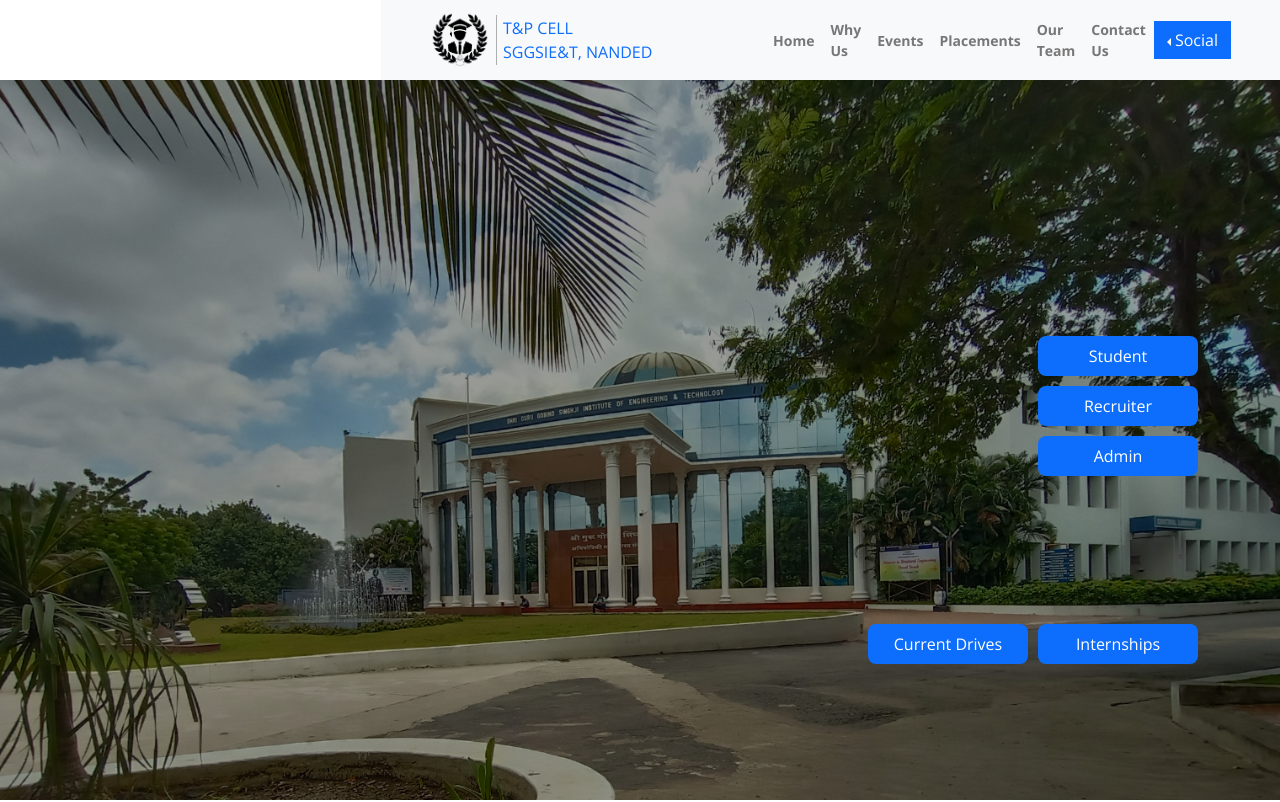
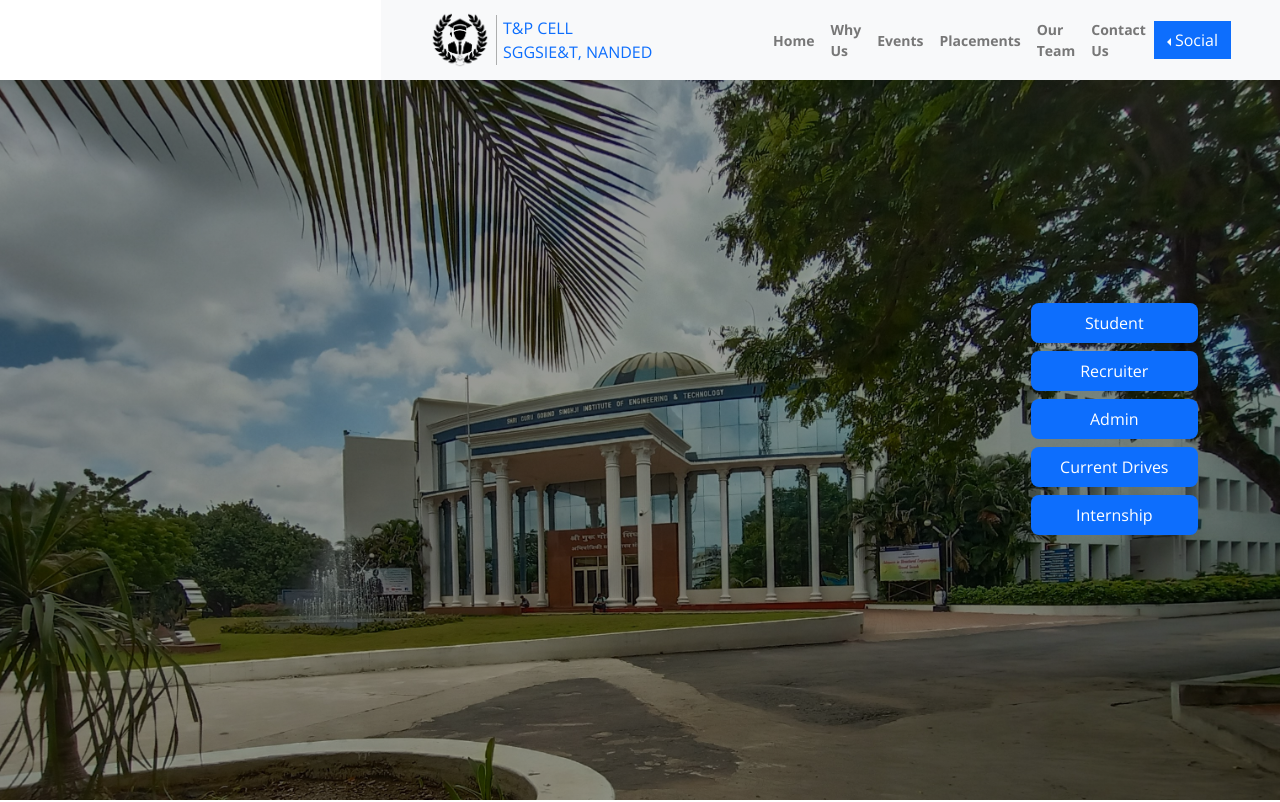
Before and after one commit to gauri2806/tnpsite, a React (Create React App) app: page / in a window 1280 px wide. Shown: the top 802 px of the page. Built offline with nearby package versions, Linux system fonts and the light colour scheme; a web font is replaced by a local one.

Commit message:
update hero

```diff
--- a/src/Components/Hero.css
+++ b/src/Components/Hero.css
@@ -1,22 +1,47 @@
 #hero {
-    width: 100%;
-    height: 90vh;
-    background: url("../img/bg1.jpg") center center;
+  width: 100%;
+  height: 90vh;
+  background: linear-gradient(rgba(0,0,0,0.4),rgba(0,0,0,0.4)), url("../img/bg1.jpg") center center;
     background-size: cover;
     position: relative;
   }
 
-  #hero:before {
-    content: "";
-    background: rgba(0, 0, 0, 0.4);
-    position: absolute;
-    bottom: 0;
-    top: 0;
-    left: 0;
-    right: 0;
+  .main{
+padding-top: 40%;
+margin: 0 auto;
+}
+
+  .cus-btn {
+    border-radius: 8px;
+    padding: 8px;
+    /* display: inline; */
+    text-align: center;
+    background-color: var(--primary-blue);
+    border: none;
+    transition: all .2s ease-out;
+}
+
+  .cus-btn:hover {
+    background-color:black;
+}
+
+  .btn-inside{
+    color: white;
   }
 
-  #hero .container {
+  @media only screen and (min-width: 786px) {
+    .main{
+      padding-top: 20%;
+      padding-left: 85%;
+      }
+  }
+  @media only screen and (max-width: 786px) {
+    .main{
+      width: 200px;
+      }
+  }
+
+  /* #hero .container {
     padding-top: 72px;
   }
 
@@ -41,7 +66,7 @@
     font-size: 24px;
   }
 
-  #hero .btn-get-started {
+  /* #hero .btn-get-started {
     font-family: "Raleway", sans-serif;
     font-weight: 500;
     font-size: 15px;
@@ -58,9 +83,9 @@
   #hero .btn-get-started:hover {
     background:  var(--primary-blue);
     border: 2px solid  var(--primary-blue);
-  }
+  } */
 
-  @media (min-width: 1024px) {
+  /* @media (min-width: 1024px) {
     #hero {
       background-attachment: fixed;
     }
@@ -104,25 +129,4 @@
     align-items: flex-end;
     justify-content: flex-end;
     gap: 10px;
-}
-
-  .cus-btn {
-    width: 160px;
-    border-radius: 8px;
-    padding: 8px;
-    /* display: inline; */
-    text-align: center;
-    background-color: var(--primary-blue);
-    border: none;
-    color: white;
-    transition: all .2s ease-out;
-}
-
-.cus-btn:hover {
-    background-color: black;
-    color: white;
-}
-
-*>a {
-    text-decoration: none !important;
-}
+} */
--- a/src/Components/Hero.jsx
+++ b/src/Components/Hero.jsx
@@ -1,20 +1,33 @@
+import react from 'react';
 import React from 'react';
 import { Link } from 'react-router-dom';
 import './Hero.css';
+import{Container, Stack,Button,Col} from "react-bootstrap";
 export default function Hero(){
     return (<>
-    <section id="hero" className="d-flex justify-content-center align-items-center">
-      <div className="container position-relative grid-box" data-aoos="zoom-in" data-aoos-delay="100">
-        <div className="login-section mt-5">
-          <Link to="/stlogin"><button className="cus-btn">Student</button></Link>
+    <Container id="hero" fluid>
+      <Container className="hero-list" md={2}>
+      <Stack gap={2} className="main">
+       <Button className='cus-btn'><Link className="btn-inside" to="/stlogin">Student</Link> </Button>
+        <Button className='cus-btn'>Recruiter</Button>
+        <Button className='cus-btn'>Admin</Button>
+        <Button className='cus-btn'>Current Drives</Button>
+        <Button className='cus-btn'>Internship</Button>
+      </Stack>
+      </Container >
+        </Container>
+    {/* <section id="hero" className="d-flex justify-content-center align-items-center"> */}
+      {/* <div className="container position-relative grid-box" data-aoos="zoom-in" data-aoos-delay="100"> */}
+
+        {/* <div className="login-section mt-5"> */}
+          {/* <Link to="/stlogin"><button className="cus-btn">Student</button></Link>
           <a className="cus-btn" role="button">Recruiter</a>
           <a className="cus-btn" role="button">Admin</a>
-        </div>
-        <div className="drives-section">
           <a className="cus-btn" href="#" role="button">Current Drives</a>
-          <a className="cus-btn" href="#" role="button">Internships</a>
-        </div>
-      </div>
-    </section>
+          <a className="cus-btn" href="#" role="button">Internships</a> */}
+        {/* </div> */}
+
+      {/* </div> */}
+    {/* </section> */}
     </>);
 }
```
